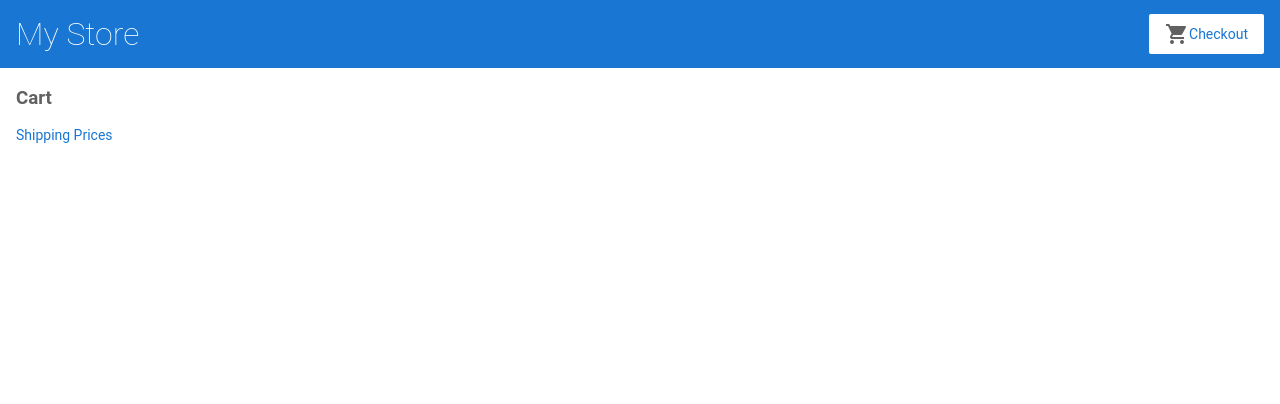
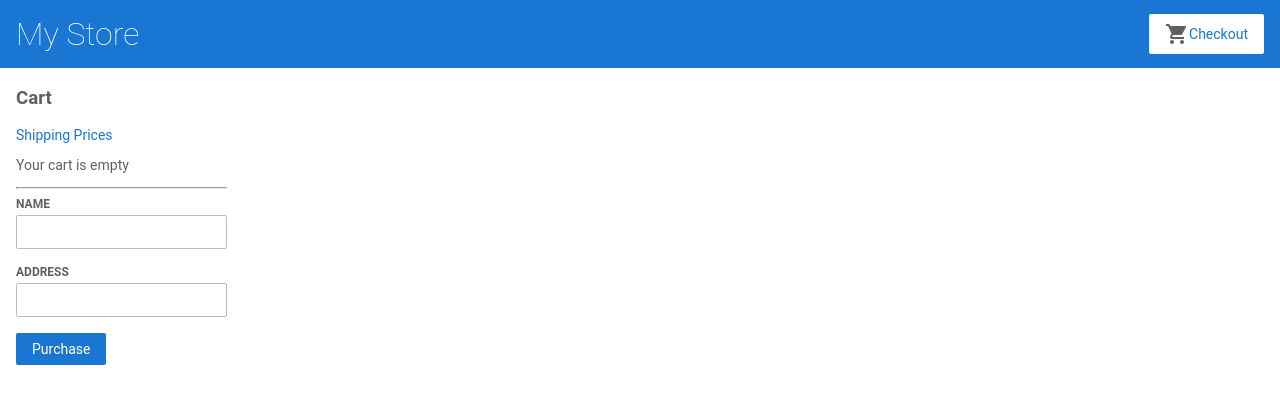
Before and after one commit to adumitol/PhoneShop, an Angular app: page /cart in a window 1280 px wide. Shown: the top 404 px of the page. Built offline with nearby package versions, Linux system fonts and the light colour scheme.

Commit message:
todo menos proveedores

```diff
--- a/src/app/cart/cart.html
+++ b/src/app/cart/cart.html
@@ -9,4 +9,22 @@
         <span>{{ item.name }}</span>
         <span>{{ item.price | currency }}</span>
     </div>
+} @empty {
+    <p>Your cart is empty</p>
 }
+
+<hr>
+
+<form [formGroup]="checkoutForm" (ngSubmit)="onSubmit()">
+    <div>
+        <label for="name">Name</label>
+        <input id="name" type="text" formControlName="name">
+    </div>
+
+    <div>
+        <label for="address">Address</label>
+        <input id="address" type="text" formControlName="address">
+    </div>
+
+    <button class="button" type="submit">Purchase</button>
+</form>
--- a/src/app/cart/cart.ts
+++ b/src/app/cart/cart.ts
@@ -1,22 +1,38 @@
 import { Component } from '@angular/core';
-import {RouterModule} from "@angular/router";
+import { RouterModule } from "@angular/router";
+import { FormBuilder, ReactiveFormsModule } from '@angular/forms';
 import { CartService } from '../cart.service';
-import {CurrencyPipe} from "@angular/common";
+import { CurrencyPipe } from "@angular/common";
 
 @Component({
-  selector: 'app-cart',
+    selector: 'app-cart',
     standalone: true,
-    imports: [RouterModule, CurrencyPipe],
-  templateUrl: './cart.html',
-  styleUrl: './cart.css',
+    imports: [
+        RouterModule,
+        CurrencyPipe,
+        ReactiveFormsModule
+    ],
+    templateUrl: './cart.html',
+    styleUrl: './cart.css',
 })
 export class Cart {
+    // Inicializamos las propiedades directamente
     items = this.cartService.getItems();
+
+    checkoutForm = this.formBuilder.group({
+        name: '',
+        address: ''
+    });
+
     constructor(
-        private cartService: CartService
+        private cartService: CartService,
+        private formBuilder: FormBuilder,
     ) { }
 
-
-
-
+    onSubmit(): void {
+        // Procesar datos de pago
+        this.items = this.cartService.clearCart();
+        console.warn('Your order has been submitted', this.checkoutForm.value);
+        this.checkoutForm.reset();
+    }
 }
```
